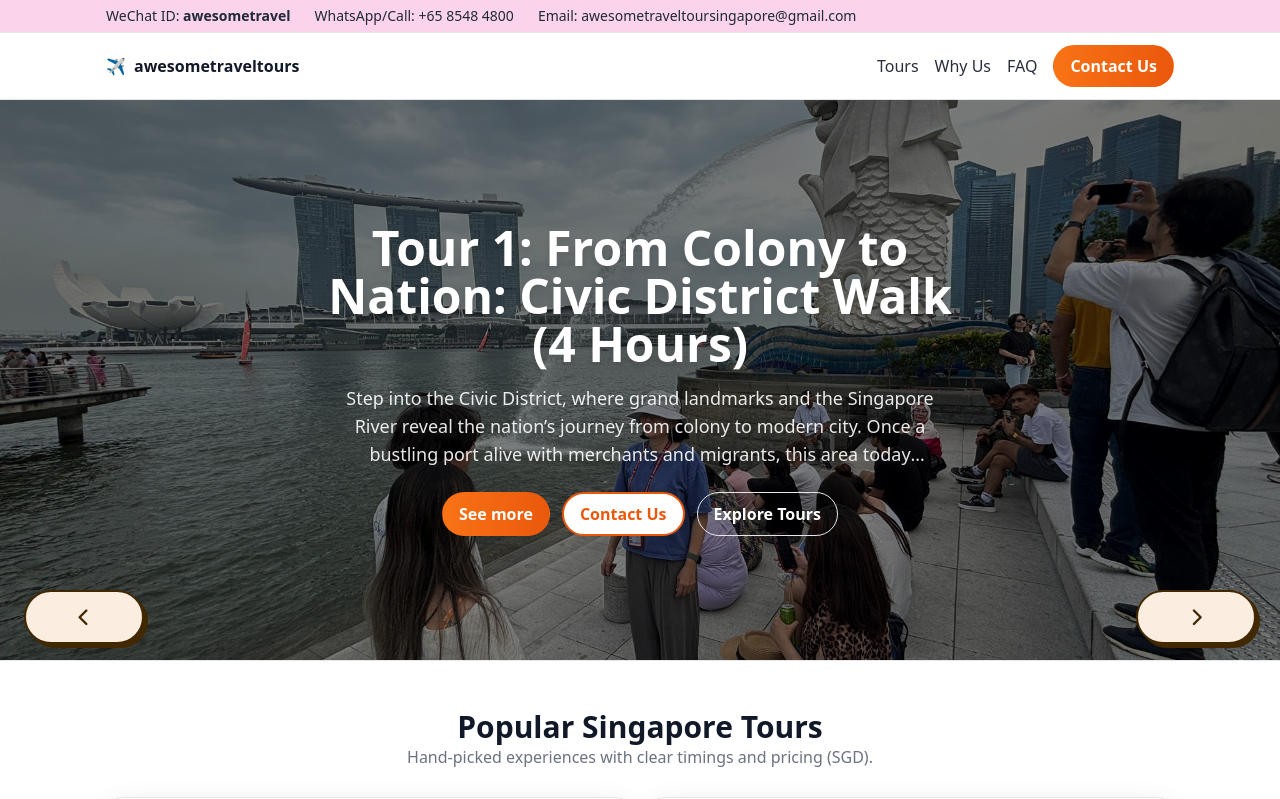
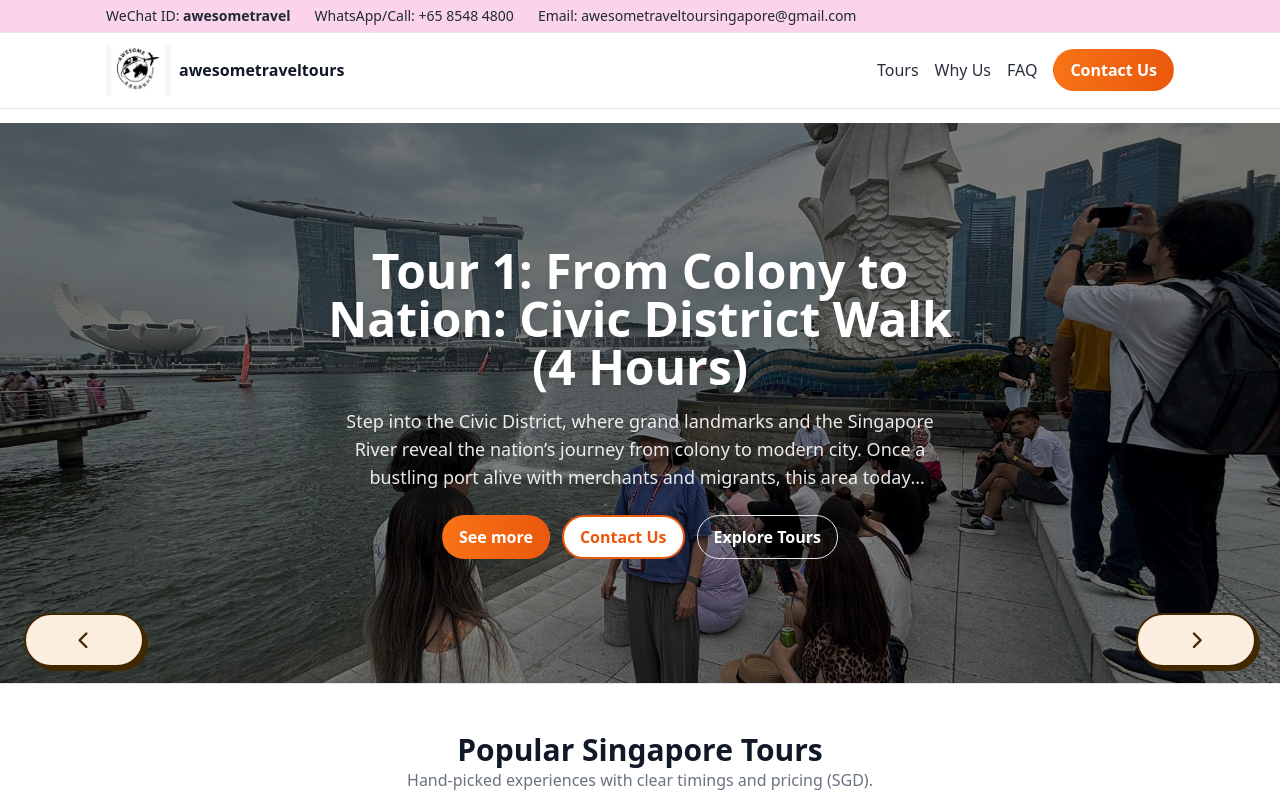
Before and after one commit to luketjy/awesome-travel, a Next.js app: page / in a window 1280 px wide. Shown: the top 799 px of the page. Built offline with nearby package versions, Linux system fonts and the light colour scheme.

Commit message:
Fixed missing logo

```diff
--- a/components/Navbar.tsx
+++ b/components/Navbar.tsx
@@ -2,6 +2,7 @@
 
 import Link from "next/link";
 import { useLayoutEffect, useRef, useState } from "react";
+import Image from "next/image";
 
 /** Reusable modal using <dialog> */
 function Modal({
@@ -207,7 +208,15 @@ export default function Navbar() {
       >
         <div className="container flex items-center justify-between py-3">
           <Link href="/" className="font-extrabold flex items-center gap-2">
-            <span>✈️</span> awesometraveltours
+            <Image
+              src="/logo.jpeg"
+              alt="AwesomeTravelTours logo"
+              width={65}
+              height={65}
+              className="rounded-sm"
+              priority
+            />
+            awesometraveltours
           </Link>
 
           <nav className="hidden sm:flex items-center gap-4">
```
Also changed, not shown: public/logo.jpeg (added).
